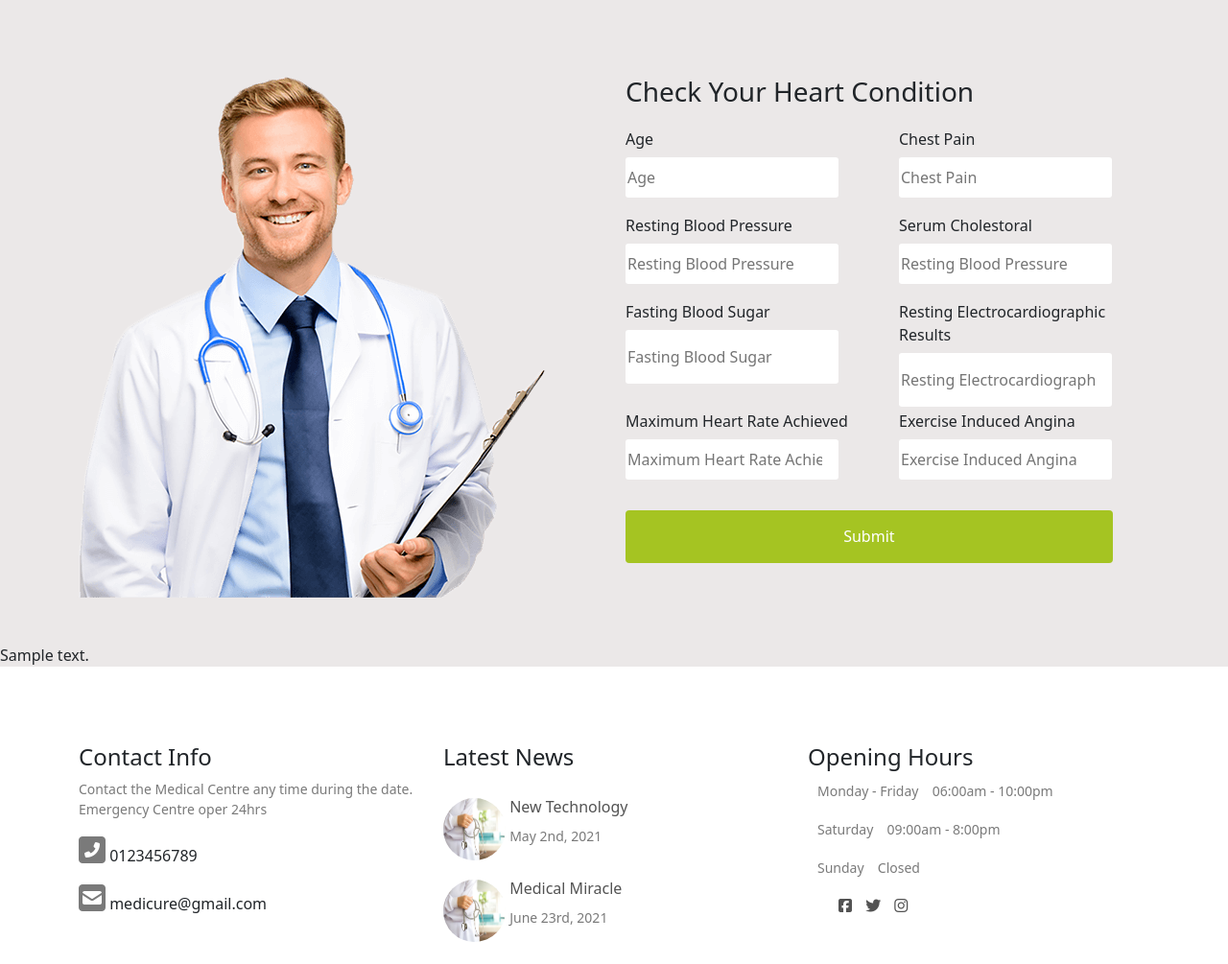
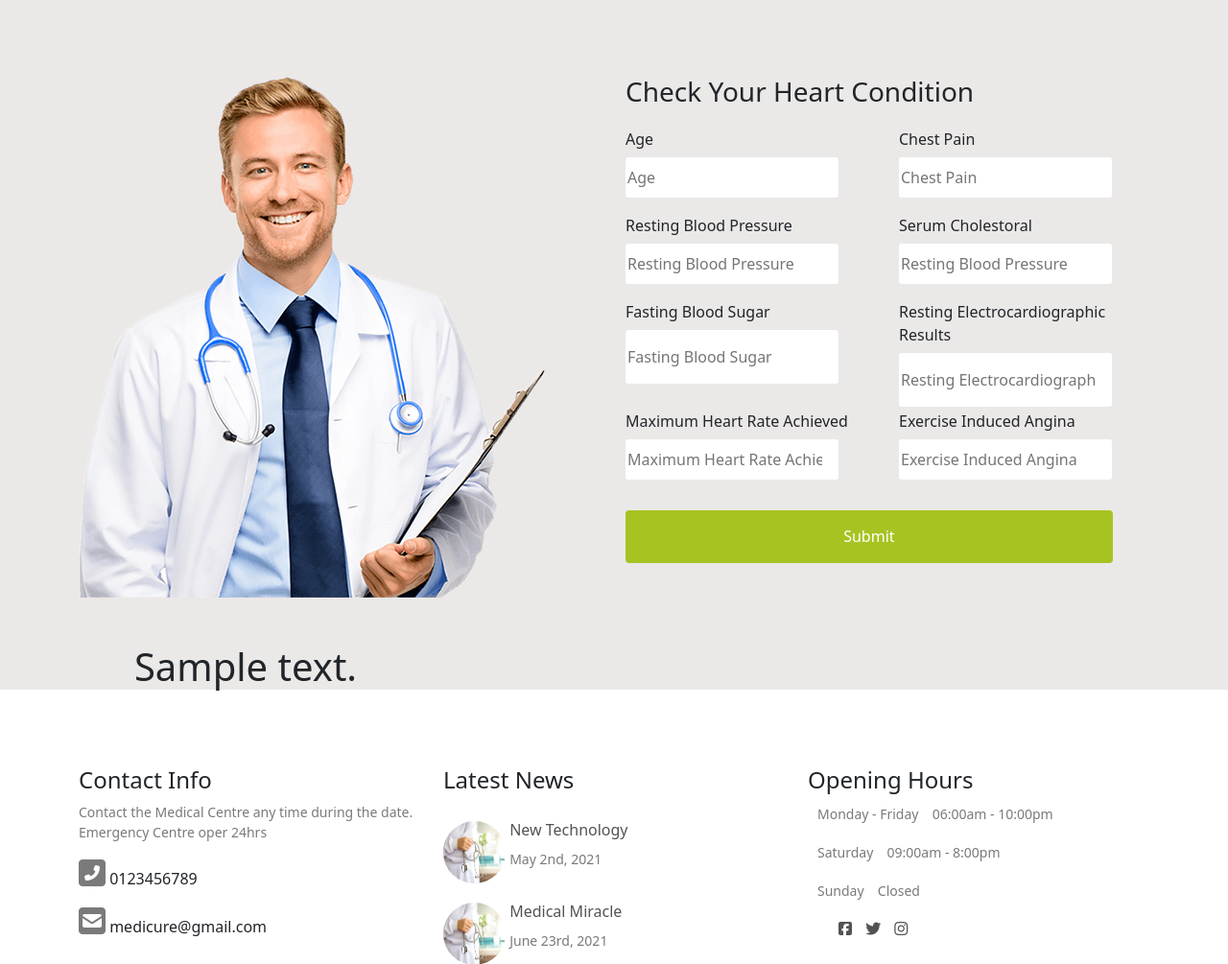
Before and after one commit to Vismay299/Medica--Website, a Flask app: template templates/heart.html in a window 1280 px wide; the page is wider, and only the part inside the window is pictured. Shown: the part 136-1141 px from the top of that part at 96% size. Run offline with Flask 2, Linux system fonts and the light colour scheme; the template is opened without the code that fills it: most values are stand-ins (such as "Sample title", 1, 10 or a date in 2020); parts of the project's set-up code (start-up, migrations or seed data) failed here and were passed over; some libraries are stand-ins or nearby versions.

Commit message:
Add files via upload

```diff
--- a/static/styles.css
+++ b/static/styles.css
@@ -227,6 +227,13 @@ li{
     color: rgb(168, 167, 167);
     padding: 0 10px;
 }
+.predict-text{
+    text-align: center;
+    align-items: center;
+    justify-content: center;
+    padding-left: 20%;
+    position: relative;
+}
 .row-cols-1{
     background-color: rgb(248, 245, 245);
 }
--- a/templates/heart.html
+++ b/templates/heart.html
@@ -127,7 +127,14 @@
         </div>
         <br>
         <br>
-        {{ prediction_text }}
+        <div class="col-md-4">
+        </div>
+        <div class="col-md-4">
+            <h1 class="predict-text">{{ prediction_text }}</h1>
+        </div>
+        <div class="col-md-4">
+
+        </div>
     </section>
 
     <!--Footer-->
--- a/templates/liver.html
+++ b/templates/liver.html
@@ -127,7 +127,7 @@
         </div>
         <br>
         <br>
-        {{ prediction_text }}
+        <h1>{{ prediction_text }}</h1>
     </section>
 
 
```
